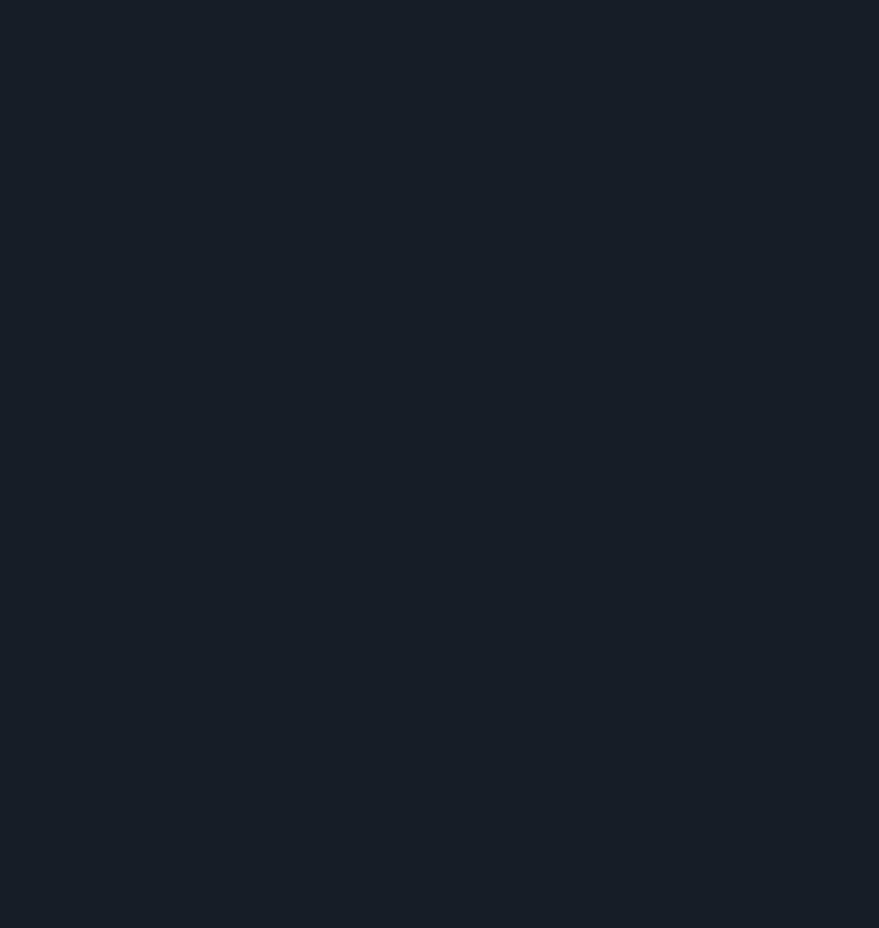
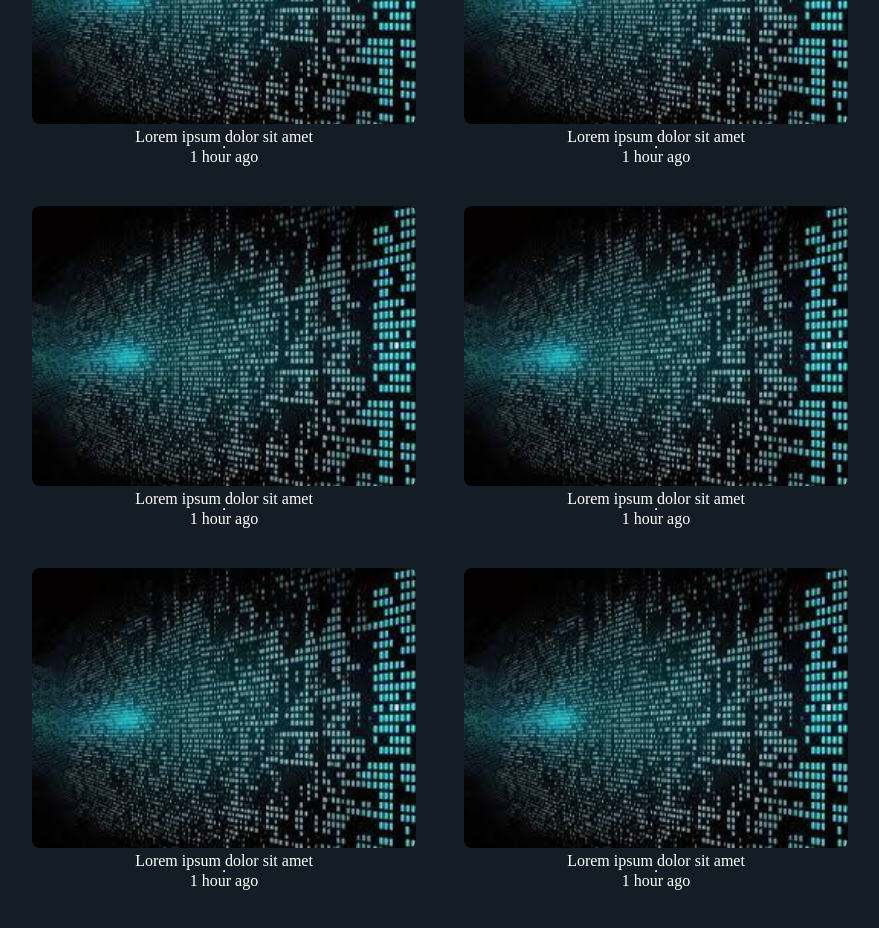
Before and after one commit to spython001/react-rose, a React (Vite) app in the folder client/: page / in a window 1280 px wide. Shown: the part 1040-1968 px from the top of the page, without its empty margins (12-891 px from the left). Before the commit the page ends 922 px from the top, so only its background shows below. Built offline with nearby package versions, Linux system fonts and the light colour scheme; a web font is replaced by a local one.

Commit message:
modified foles

```diff
--- /dev/null
+++ b/client/src/components/post/Post.jsx
@@ -0,0 +1,18 @@
+import "./post.css"
+
+export default function Post() {
+  return (
+    <div className="post">
+        <img
+          className="postImg"
+          src="/assets/2ndChoice.png"
+          alt=""
+        />
+        <div className="postInfo">
+            <span className="postTitle">Lorem ipsum dolor sit amet</span>
+            <hr />
+            <span className="postDate">1 hour ago</span>
+        </div>
+    </div>
+  )
+}
--- /dev/null
+++ b/client/src/components/post/post.css
@@ -0,0 +1,17 @@
+.post{
+    width: 24rem;
+    margin: 0rem 1.5rem 2.5rem;
+}
+
+.postImg{
+    width: 100%;
+    height: 17.5rem;
+    object-fit: cover;
+    border-radius: 0.5rem;
+}
+
+.postInfo{
+    display: flex;
+    flex-direction: column;
+    align-items: center;
+}
--- a/client/src/components/posts/Posts.jsx
+++ b/client/src/components/posts/Posts.jsx
@@ -1,7 +1,15 @@
+import Post from "../post/Post"
 import "./posts.css"
 
 export default function Posts() {
   return (
-    <div className="posts">Posts</div>
+    <div className="posts">
+      <Post/>
+      <Post/>
+      <Post/>
+      <Post/>
+      <Post/>
+      <Post/>
+    </div>
   )
 }
--- a/client/src/components/posts/posts.css
+++ b/client/src/components/posts/posts.css
@@ -1,6 +1,5 @@
 .posts{
-    flex: 9;
     display: flex;
     flex-wrap: wrap;
-    margin: 20px;
+    margin: 1.25rem;
 }
```
